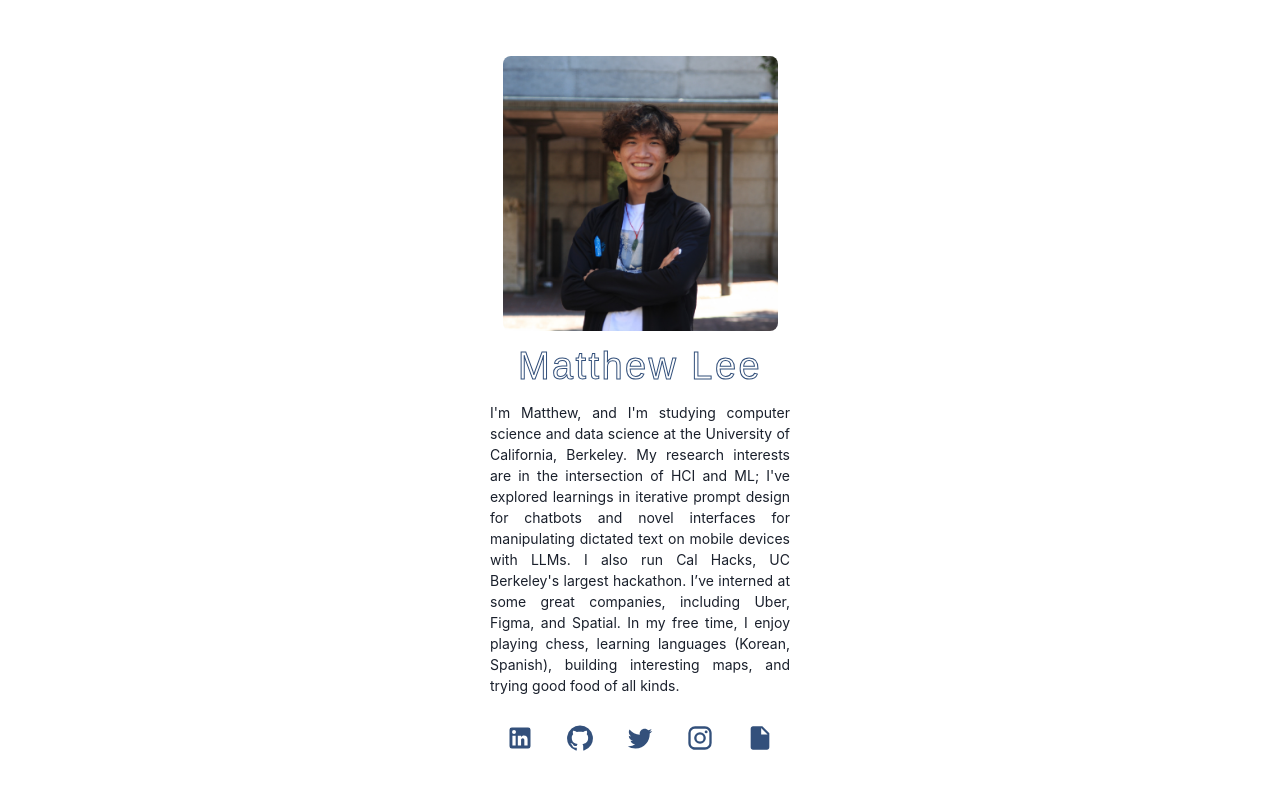
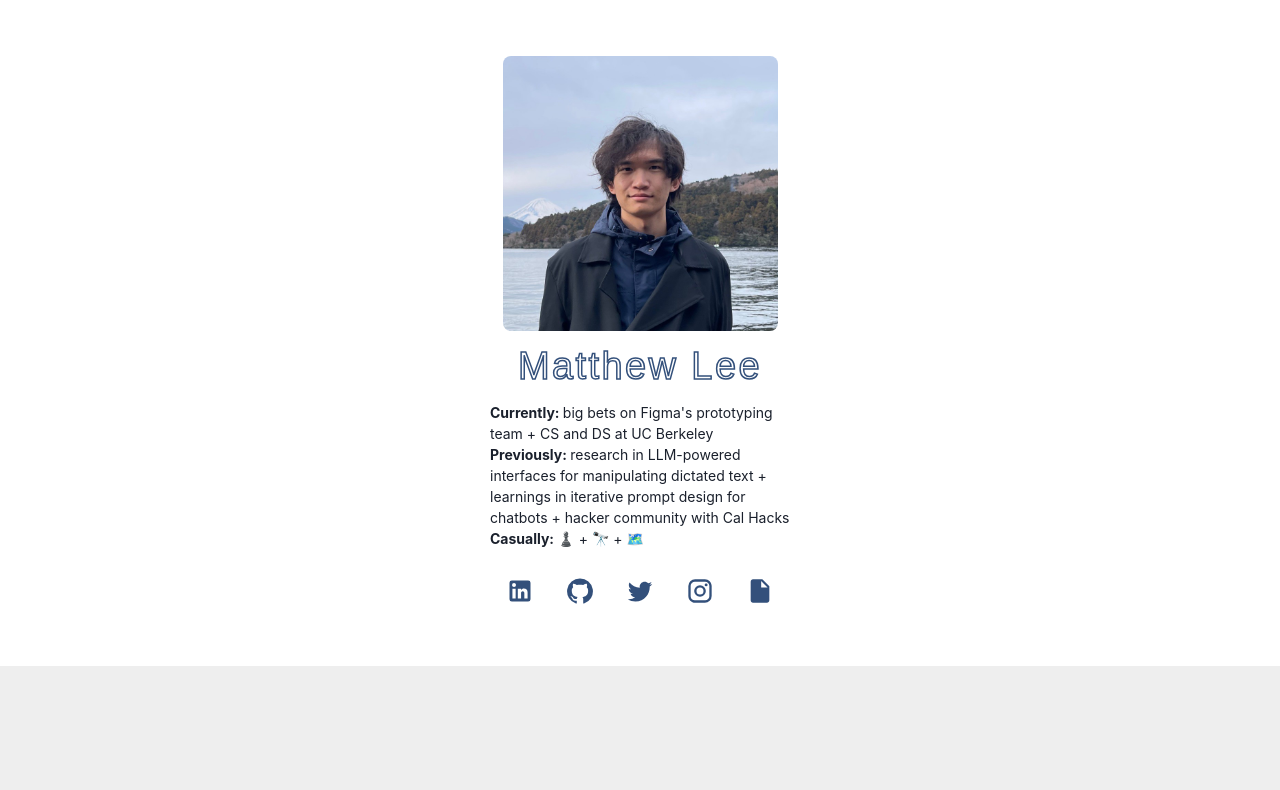
Before and after one commit to matthewlee626/website, a Next.js app: page / in a window 1280 px wide. Shown: the top 790 px of the page. Built offline with nearby package versions, Linux system fonts and the light colour scheme.

Commit message:
casually

```diff
--- a/components/profile.js
+++ b/components/profile.js
@@ -18,7 +18,7 @@ const styles = {
     },
     textContainer: {
       // left aligned text
-      textAlign: 'justify',
+      textAlign: 'left',
     },
     profileContainer: {
       width: '350px',
@@ -56,12 +56,12 @@ const styles = {
     pfpImage: {
         width: '275px',
         height:'275px',
-        background: 'url(/pfpMain.jpg) no-repeat',
+        background: 'url(/pfp.jpg) no-repeat',
         backgroundSize: 'contain',
         borderRadius: '8px',
-        transition: 'all 0.2s ease-in-out',
+        transition: 'all 0.1s ease-in-out',
         // delay
-        transitionDelay: '150ms',
+        transitionDelay: '100ms',
         '&:hover, &:active': {
             background: 'url(/pfpAlt.jpg) no-repeat',
             backgroundSize: 'contain',
@@ -76,7 +76,8 @@ const styles = {
       fontWeight: "400",
       lineHeight: "normal",
       letterSpacing: "2.4px",
-      "-webkit-text-stroke": "1px #33507b"
+      "-webkit-text-stroke": "1.5px #33507b",
+      color: "transparent"
     }
 }
 
@@ -94,9 +95,11 @@ const Profile = () => {
               <Heading sx={styles.name}>Matthew Lee</Heading>
 
               <Box sx={styles.textContainer}>
+                <p><b>Currently: </b>big bets on Figma's prototyping team + CS and DS at UC Berkeley</p>
                 <p>
-                  I'm Matthew, and I'm studying computer science and data science at the University of California, Berkeley. My research interests are in the intersection of HCI and ML; I've explored learnings in <Link href="https://doi.org/10.1145/3563657.3596138" external>iterative prompt design for chatbots</Link> and novel interfaces for manipulating dictated text on mobile devices with LLMs. I also run <Link href="https://calhacks.io/" external>Cal Hacks</Link>, UC Berkeley's largest hackathon. I’ve interned at some great companies, including Uber, Figma, and Spatial. In my free time, I enjoy playing chess, learning languages (Korean, Spanish), building interesting maps, and trying good food of all kinds.
+                <b>Previously: </b>research in <Link href="https://arxiv.org/abs/2401.10838">LLM-powered interfaces for manipulating dictated text</Link> + learnings in <Link href="https://doi.org/10.1145/3563657.3596138" external>iterative prompt design for chatbots</Link> + hacker community with <Link href="https://calhacks.io/" external>Cal Hacks</Link>
                 </p>
+                <p><b>Casually: </b>♟️ + 🔭 + 🗺️</p>
               </Box>
               <Box sx={styles.iconContainer}>
                   <Link href="https://linkedin.com/in/matthewlee626" external>
--- a/styles/global.sass
+++ b/styles/global.sass
@@ -7,6 +7,7 @@ html, body
   font-size: 14px
   min-height: 100vh
   width: 100%
+  background:#eeeeee
 
 *
   box-sizing: border-box
```
Also changed, not shown: public/pfp.jpg (added).
